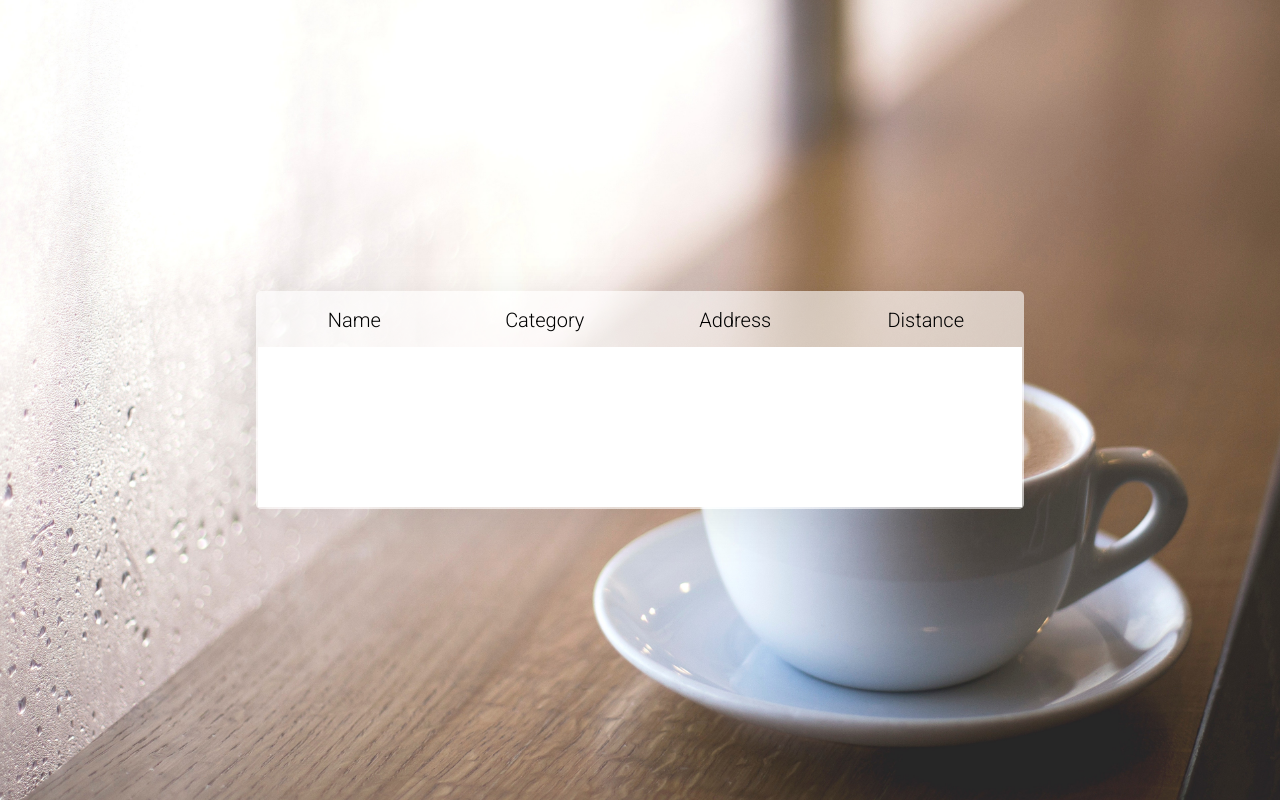
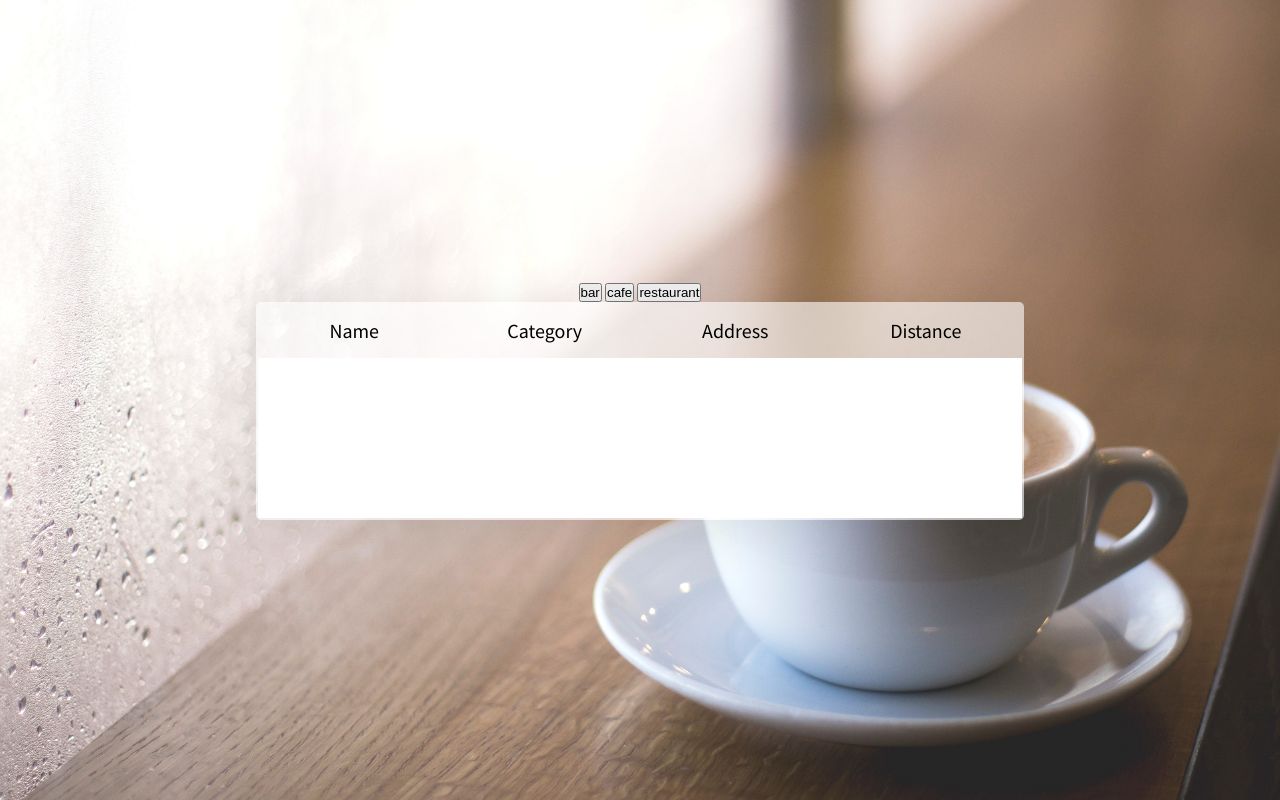
Before and after one commit to radovansurlak/BoataroundTestRado, a PHP site: page / in a window 1280 px wide. Run offline with PHP 8.4, Linux system fonts and the light colour scheme; lists and menus that the app fills with data are empty; some libraries are stand-ins or nearby versions.

Commit message:
added choose category buttons + added string interpolat in getData JS func

```diff
--- a/index.html
+++ b/index.html
@@ -11,6 +11,14 @@
 <body>
 
   <div id="app">
+
+    <aside>
+      <button v-on:click="counter += 1">bar</button>
+      <button v-on:click="counter += 1">cafe</button>
+      <button v-on:click="counter += 1">restaurant</button>
+    </aside>
+
+
     <table>
 
      <thead>
--- a/js/script.js
+++ b/js/script.js
@@ -6,7 +6,9 @@ var app = new Vue({
   }
 });
 
-fetch('https://api.foursquare.com/v2/venues/search?&categoryId=4d4b7105d754a06376d81259&radius=3000&client_id=2TC0GHMY3FTKAY5Y3WSXWTYUT3EY0CL11DOTPSD5BELKYDVU&client_secret=ISIT3PFVCZORCQA0J3YGFOJOQ1C3GUZPUDFUKL3LKGRR4O5N&v=20170117&ll=56.108199809,10.162181854')
+
+function getData(category = '4d4b7105d754a06376d81259') {
+  fetch(`https://api.foursquare.com/v2/venues/search?&categoryId=${category}&radius=3000&client_id=2TC0GHMY3FTKAY5Y3WSXWTYUT3EY0CL11DOTPSD5BELKYDVU&client_secret=ISIT3PFVCZORCQA0J3YGFOJOQ1C3GUZPUDFUKL3LKGRR4O5N&v=20170117&ll=56.108199809,10.162181854`)
   .then(function(response) {
     response.json().then(function(data){
       data.response.venues.map((venue) => {
@@ -26,5 +28,6 @@ fetch('https://api.foursquare.com/v2/venues/search?&categoryId=4d4b7105d754a0637
   }).catch(function(err) {
   	console.log('Error:' + err);
   });
+}
 
-// address: venue.location.address,
+getData();
--- a/styles/main.css
+++ b/styles/main.css
@@ -1,4 +1,4 @@
-@import url("https://fonts.googleapis.com/css?family=Roboto:300");
+@import url("https://fonts.googleapis.com/css?family=Source+Sans+Pro");
 * {
   margin: 0;
   padding: 0;
@@ -11,7 +11,7 @@ h1 {
   background-image: url(../media/bg.jpg);
   background-size: cover;
   background-repeat: no-repeat;
-  font-family: Roboto, sans-serif;
+  font-family: "Source Sans Pro", sans-serif;
   display: flex;
   flex-direction: column;
   width: 100vw;
--- a/styles/main.sass
+++ b/styles/main.sass
@@ -1,5 +1,9 @@
-@import url('https://fonts.googleapis.com/css?family=Roboto:300')
 
+@import url('https://fonts.googleapis.com/css?family=Source+Sans+Pro')
+
+
+
+$main-font: "Source Sans Pro", sans-serif
 $tr-height: 40px
 $tbody-height: 4 * $tr-height
 
@@ -15,7 +19,7 @@ h1
   background-image: url(../media/bg.jpg)
   background-size: cover
   background-repeat: no-repeat
-  font-family: Roboto, sans-serif
+  font-family: $main-font
   display: flex
   flex-direction: column
   width: 100vw
```
Also changed, not shown: 1 other file. Lines whose indentation alone changed are shown as unchanged.
